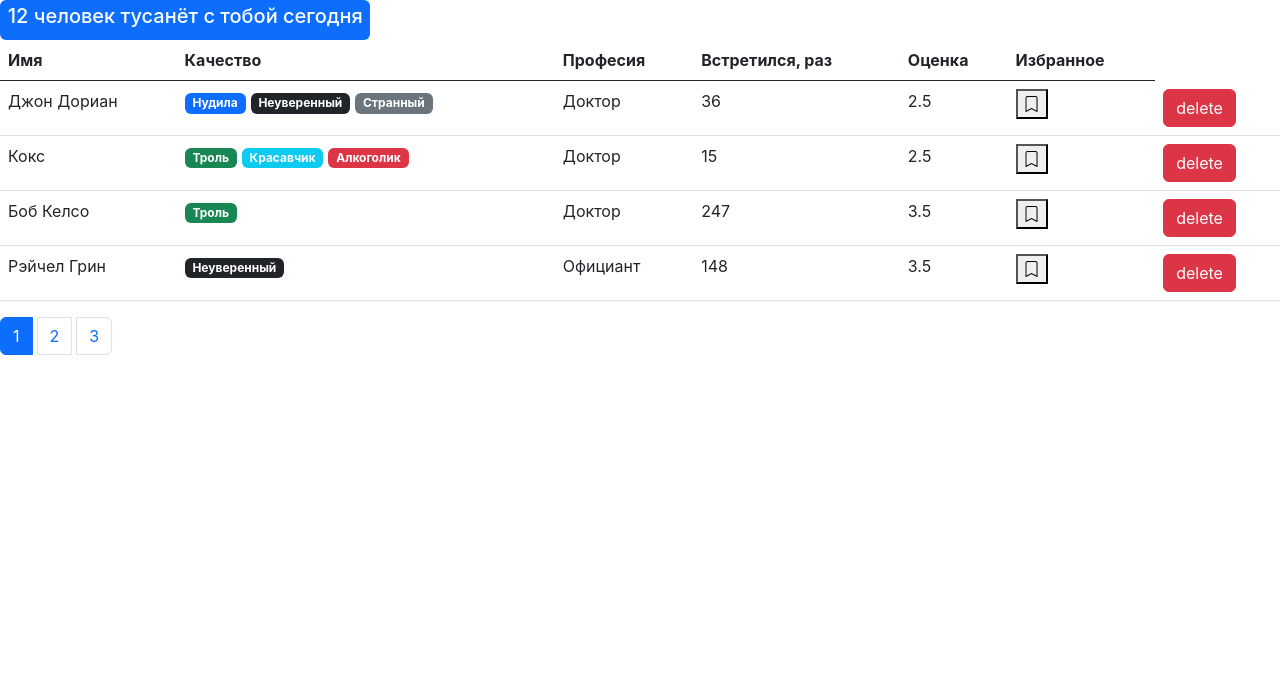
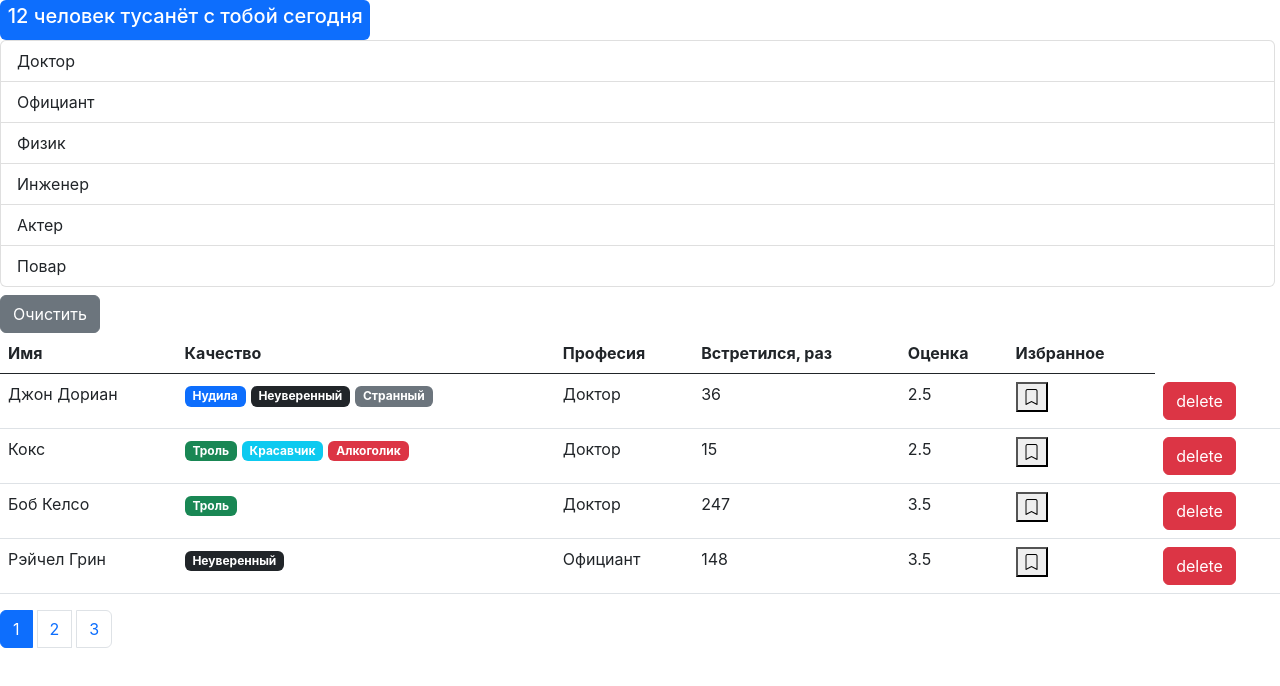
Before and after one commit to gturalsk/fast-company, a React (Create React App) app: page / in a window 1280 px wide. Shown: the top 686 px of the page. Built offline with nearby package versions, Linux system fonts and the light colour scheme.

Commit message:
add filter

```diff
--- /dev/null
+++ b/src/app/API/fake.api/professions.api.js
@@ -0,0 +1,19 @@
+export const professions = {
+    doctor: { _id: "67rdca3eeb7f6fgeed471818", name: "Доктор" },
+    waiter: { _id: "67rdca3eeb7f6fgeed471820", name: "Официант" },
+    physics: { _id: "67rdca3eeb7f6fgeed471814", name: "Физик" },
+    engineer: { _id: "67rdca3eeb7f6fgeed471822", name: "Инженер" },
+    actor: { _id: "67rdca3eeb7f6fgeed471824", name: "Актер" },
+    cook: { _id: "67rdca3eeb7f6fgeed471829", name: "Повар" }
+};
+
+const fetchAll = () =>
+    new Promise((resolve) => {
+        window.setTimeout(function () {
+            resolve(professions);
+        }, 2000);
+    });
+
+export default {
+    fetchAll
+};
--- a/src/app/API/fake.api/user.api.js
+++ b/src/app/API/fake.api/user.api.js
@@ -1,11 +1,5 @@
-const professions = {
-    doctor: { _id: "67rdca3eeb7f6fgeed471818", name: "Доктор" },
-    waiter: { _id: "67rdca3eeb7f6fgeed471820", name: "Официант" },
-    physics: { _id: "67rdca3eeb7f6fgeed471814", name: "Физик" },
-    engineer: { _id: "67rdca3eeb7f6fgeed471822", name: "Инженер" },
-    actor: { _id: "67rdca3eeb7f6fgeed471824", name: "Актер" },
-    cook: { _id: "67rdca3eeb7f6fgeed471829", name: "Повар" }
-};
+import { professions } from "./professions.api";
+
 const qualities = {
     tedious: {
         _id: "67rdca3eeb7f6fgeed471198",
--- a/src/app/API/index.js
+++ b/src/app/API/index.js
@@ -1,5 +1,8 @@
 import * as users from "./fake.api/user.api";
+import professions from "./fake.api/professions.api";
+
 const API = {
-    users
+    users,
+    professions
 };
 export default API;
--- /dev/null
+++ b/src/app/components/groupList.jsx
@@ -0,0 +1,43 @@
+import React from "react";
+import PropTypes from "prop-types";
+
+const GroupList = ({
+    items,
+    valueProperty,
+    contentProperty,
+    onItemSelect,
+    selectedItem
+}) => {
+    console.log(Object.keys(items));
+    return (
+        <ul className="list-group">
+            {Object.keys(items).map((item) => (
+                <li
+                    key={items[item][valueProperty]}
+                    className={
+                        "list-group-item" +
+                        (items[item] === selectedItem ? " active" : "")
+                    }
+                    onClick={() => onItemSelect(items[item])}
+                    role="button"
+                >
+                    {items[item][contentProperty]}
+                </li>
+            ))}
+        </ul>
+    );
+};
+
+GroupList.defaultProps = {
+    valueProperty: "_id",
+    contentProperty: "name"
+};
+
+GroupList.propTypes = {
+    items: PropTypes.object.isRequired,
+    valueProperty: PropTypes.string.isRequired,
+    contentProperty: PropTypes.string.isRequired,
+    onItemSelect: PropTypes.func,
+    selectedItem: PropTypes.object
+};
+export default GroupList;
--- a/src/app/components/pagination.jsx
+++ b/src/app/components/pagination.jsx
@@ -6,7 +6,6 @@
     const pageCount = Math.ceil(itemsCount / pageSize);
     if (pageCount === 1) return null;
     const pages = range(1, pageCount + 1);
-    console.log(pages);
 
     return (
         <nav>
--- a/src/app/components/users.jsx
+++ b/src/app/components/users.jsx
@@ -1,18 +1,24 @@
-import React, { useState } from "react";
+import React, { useState, useEffect } from "react";
 import API from "../API";
 import "../../index.css";
 import User from "./user";
 import SearchStatus from "./searchStatus";
 import Pagination from "./pagination";
+import GroupList from "./groupList";
 // import "../API/utils/paginate";
 import { paginate } from "../API/utils/paginate";
-
+import { noConflict } from "lodash";
 const Users = () => {
     const [users, setUsers] = useState(API.users.fetchAll());
-
+    const [professions, setProfessions] = useState();
+    const [selectedProf, setSelectedProf] = useState();
     const handleDelete = (userId) => {
         const usersFiltered = users.filter((user) => user._id !== userId);
         setUsers(usersFiltered);
+    };
+
+    const handlProfessionSelect = (item) => {
+        setSelectedProf(item);
     };
 
     const handlBookMark = (id) => {
@@ -50,7 +56,7 @@
             ? "badge text-bg-primary"
             : "badge text-bg-danger";
     };
-    const count = users.length;
+
     const pageSize = 4;
     const [currentPage, setCurrentPage] = useState(1);
 
@@ -58,15 +64,44 @@
         setCurrentPage(pageIndex);
     };
 
-    const userCrop = paginate(users, currentPage, pageSize);
+    useEffect(() => {
+        API.professions.fetchAll().then((data) => setProfessions(data));
+    }, []);
+
+    const filteredUsers = selectedProf
+        ? users.filter((user) => user.profession === selectedProf)
+        : users;
+    const count = filteredUsers.length;
+    const userCrop = paginate(filteredUsers, currentPage, pageSize);
+
+    const clearFilter = () => {
+        setSelectedProf();
+    };
 
     return (
         <>
             <SearchStatus
-                usersLenght={users.length}
+                usersLenght={count}
                 phrase={getPhrase()}
                 classes={getBageClasses()}
             />
+            {professions && (
+                <>
+                    <GroupList
+                        selectedItem={selectedProf}
+                        items={professions}
+                        onItemSelect={handlProfessionSelect}
+                        valueProperty="_id"
+                        contentProperty="name"
+                    />
+                    <button
+                        className="btn btn-secondary mt-2"
+                        onClick={clearFilter}
+                    >
+                        Очистить
+                    </button>
+                </>
+            )}
 
             {!!count && (
                 <table className="table">
```
Also changed, not shown: .eslintrc.js.
